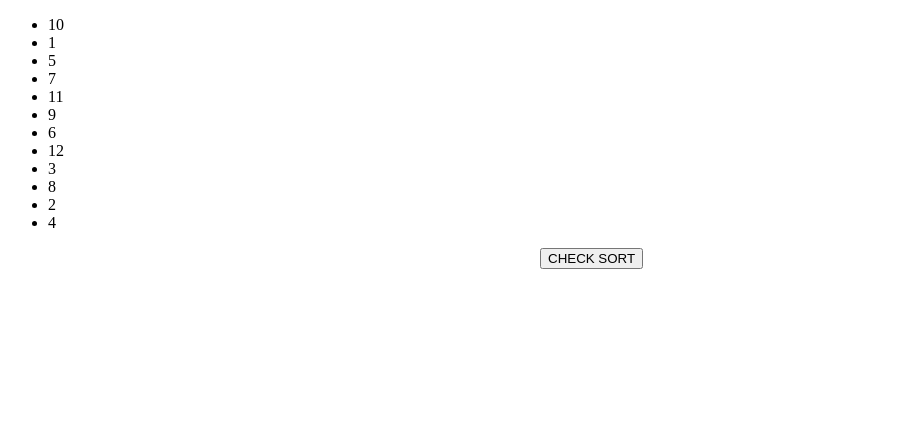
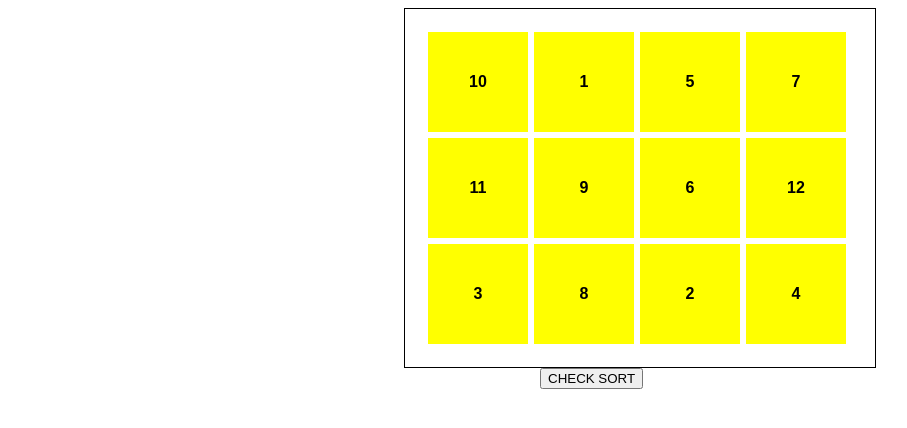
Before and after one commit to fayeylaya14/jquery-ui, a plain HTML site: page index.html in a window 1280 px wide. Shown: the whole page, without its empty margins (0-907 px from the left). Drawn offline with nearby package versions, Linux system fonts and the light colour scheme.

Commit message:
Update style.css

```diff
--- a/style.css
+++ b/style.css
@@ -1,22 +1,21 @@
-#sort {
+#puzzle-container {
     list-style: none;
     width: 430px;
     border: 1px solid;
     padding: 20px;
     margin: 0 auto;
-    height: 315px;
+    display: flex;
+    flex-wrap: wrap;
 }
 
-#sort li {
-    display: inline-block;
-    float: left;
+#puzzle-container li {
     width: 100px;
     height: 100px;
     background: yellow;
-    font: 600 16px/100px "Arial";
     text-align: center;
     margin: 0;
     border: 3px solid white;
+    font: 600 16px/100px "Arial";
 }
 
 .button-c {
```
